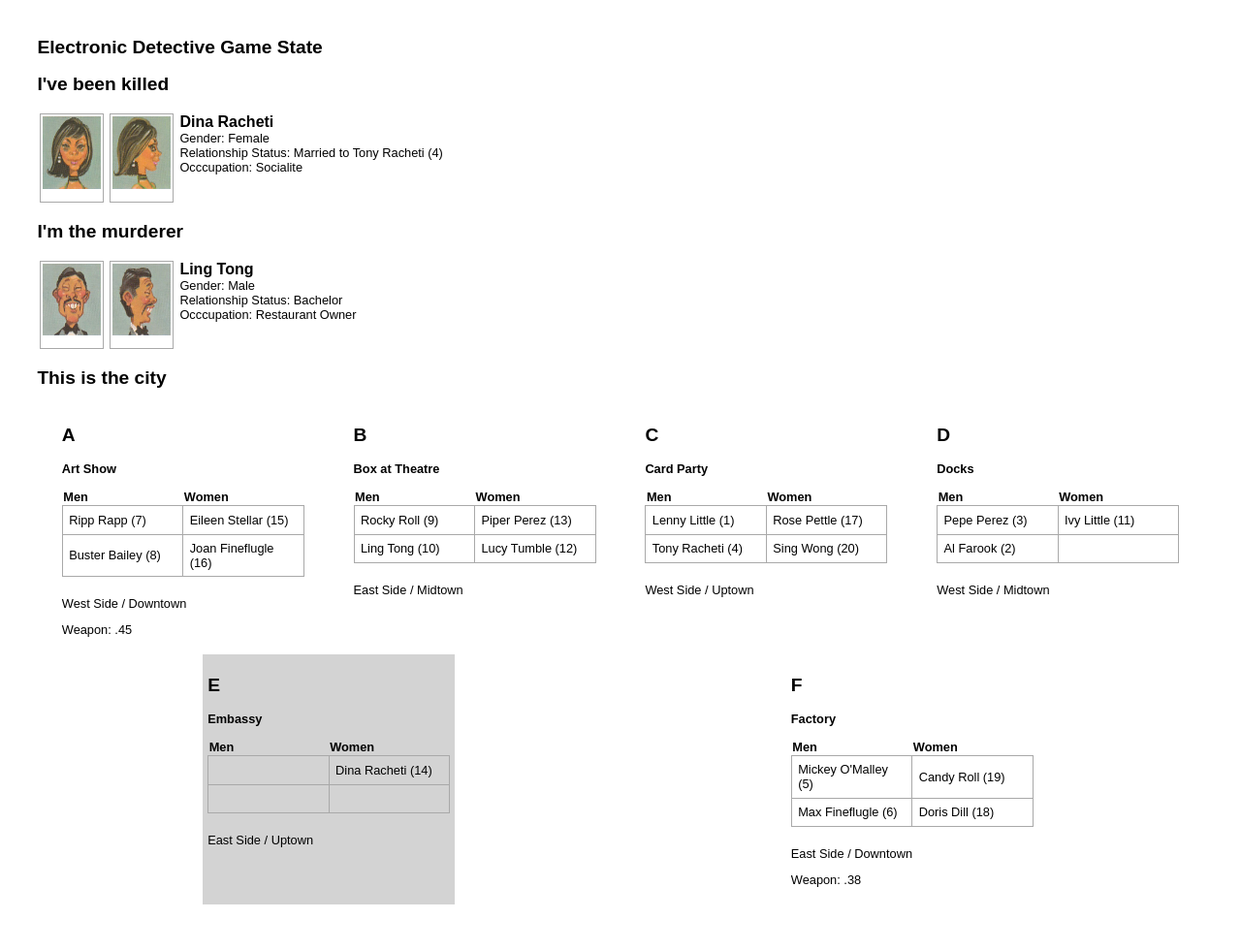
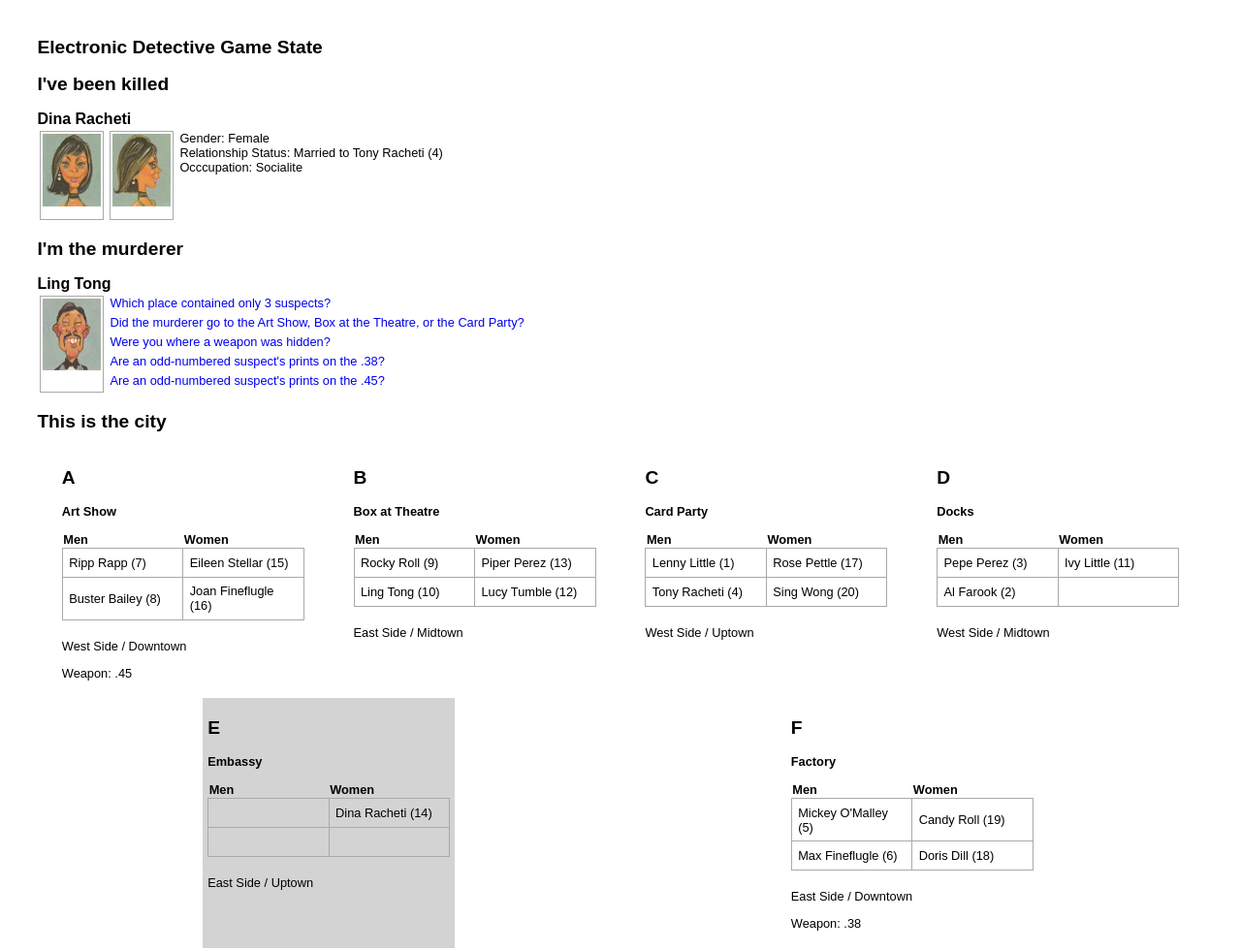
Before and after one commit to thefinitemonkey/electronic-detective, a React app: page / in a window 1280 px wide. Shown: the whole page at 97% size. Built offline with nearby package versions, Linux system fonts and the light colour scheme.

Commit message:
Add skeleton for callbacks to question clicks and basic answer display

```diff
--- a/public/json/questions.json
+++ b/public/json/questions.json
@@ -3,7 +3,10 @@
 		"id": 1,
 		"subject": "murderer",
 		"question": "Did the murderer go to the EAST SIDE?",
-		"responseText": "`${response} ? `Yes`:`No`, the murderer went to the ${response} ? `EAST SIDE`:`WEST SIDE``",
+		"responseText": {
+			"affirmative": "Yes, the murderer went to the EAST side",
+			"negative": "No, the murderer went to the WEST side"
+		},
 		"answerFunction": "checkEastSide"
 	},
 
@@ -67,7 +70,10 @@
 		"id": 9,
 		"subject": "suspect",
 		"question": "Were you on the EAST SIDE?",
-		"responseText": "`${response} ? `Yes, I was on the East side`:`No, I was on the West side``",
+		"responseText": {
+			"affirmative": "Yes, I was on the EAST side",
+			"negative": "No, I was on the WEST side"
+		},
 		"answerFunction": "checkEastSide"
 	},
 
--- /dev/null
+++ b/src/css/characters/Questions.css
@@ -0,0 +1,15 @@
+.Questions {
+    margin: 3px;
+}
+
+.Question {
+    margin-bottom: 5px;
+}
+
+.Question-clicked {
+    text-decoration: line-through;
+}
+
+.Question-unclicked {
+    text-decoration: none;
+}
--- a/src/js/GameManager.js
+++ b/src/js/GameManager.js
@@ -143,8 +143,6 @@ class GameManager extends Component {
         // Everyone scatter!
         this.scatterSuspects();
         this.tossWeapons();
-
-        console.log(this.state);
     }
 
 
@@ -242,6 +240,7 @@ class GameManager extends Component {
 
         // Put the two weapons at random locations from the remaining list of eligible locations
         const totoss = [];
+        const stateWeapons = [];
         for (let option of this.weapons) {
             option === this.state.weapon
               ? totoss.push({weapon: option, print: this.state.murderer.id})
@@ -252,11 +251,12 @@ class GameManager extends Component {
             const loc = workLocs[randpos];
             loc.weapon.type = item.weapon;
             loc.weapon.print = item.print;
+            stateWeapons.push ({type: item.weapon, print: item.print, location: loc});
             workLocs.splice(randpos, 1);
         }
 
         // Set the state with the updated location data
-        this.setState({locations: copyLocs});
+        this.setState({locations: copyLocs, weapons: stateWeapons});
     }
 
 
@@ -267,7 +267,8 @@ class GameManager extends Component {
                 <h2>I've been killed</h2>
                 <Character characterData={this.state.victim} renderType="full" />
                 <h2>I'm the murderer</h2>
-                <Character characterData={this.state.murderer} renderType="full" />
+                <Character characterData={this.state.murderer} murdererData={this.state.murderer}
+                           renderType="questions" />
                 <h2>This is the city</h2>
                 <div className="CityList">
                     {this.state.locations.map(location =>
--- a/src/js/characters/Character.js
+++ b/src/js/characters/Character.js
@@ -1,46 +1,187 @@
 // Character class for Electronic Detective
 
 
-import React from 'react';
+import React, {Component} from 'react';
 import "../../css/characters/Character.css";
+import CharacterQuestions from "./CharacterQuestions";
 
 
-const Character = function (props) {
-    const imgPath = "\\images\\characters\\";
-    const portraitImage = (props.characterData.images && props.characterData.images.portrait) || "";
-    const profileImage = (props.characterData.images && props.characterData.images.profile) || "";
+class Character extends Component {
+
+    constructor(props) {
+        super(props);
+        this.props = props;
+
+        this.state = {characterData: {}};
+
+        this.imgPath = "\\images\\characters\\";
+    }
+
+
+    componentWillReceiveProps = (props) => {
+        const newState = Object.assign({}, props);
+        this.setState(newState);
+    };
+
+
+    handleQuestionClick = (id) => {
+        // Find the question with the id
+        let question = {};
+        for (question of this.state.characterData.questions) {
+            if (question.id === id) break;
+        }
+
+        // Need to check which function to run for the selected question and then post back the answer
+        switch (question.answerFunction) {
+            case "checkEastSide":
+                this.checkEastSide(question.subject, question.responseText);
+                break;
+            case "checkMurdererGender":
+                this.checkMurdererGender(question.subject, question.responseText);
+                break;
+            case "checkTownLocation":
+                this.checkTownLocation(question.subject, question.responseText);
+                break;
+            case "checkMurderWeapon":
+                this.checkMurderWeapon(question.subject, question.responseText);
+                break;
+            case "check38Location":
+                this.check38Location(question.subject, question.responseText);
+                break;
+            case "check45Location":
+                this.check45Location(question.subject, question.responseText);
+                break;
+            case "checkEmptySeat":
+                this.checkEmptySeat(question.subject, question.responseText);
+                break;
+            case "checkPlaceName":
+                this.checkPlaceName(question.subject, question.responseText);
+                break;
+            case "checkWeaponLocation":
+                this.checkWeaponLocation(question.subject, question.responseText);
+                break;
+            case "check38Prints":
+                this.check38Prints(question.subject, question.responseText);
+                break;
+            case "check45Prints":
+                this.check45Prints(question.subject, question.responseText);
+                break;
+            default:
+        }
+
+    };
+
+
+    checkEastSide = (subject, response) => {
+        // Check whether the suspect or murderer was on the East side of town and display the
+        // appropriate response for the question
+        const side = subject === "suspect" ?
+            this.state.characterData.location.address.side :
+            this.state.murdererData.location.address.side;
+
+        const display = side === "East" ? response.affirmative : response.negative;
+
+        this.setState({answer: display});
+    };
+
+
+    checkMurdererGender = (subject, responseText) => {
+
+    };
+
+
+    checkTownLocation = (subject, responseText) => {
+
+    };
+
+
+    checkMurderWeapon = (subject, responseText) => {
+
+    };
+
+
+    check38Location = (subject, responseText) => {
+
+    };
+
+
+    check45Location = (subject, responseText) => {
+
+    };
+
+
+    checkEmptySeat = (subject, responseText) => {
+
+    };
+
+
+    checkPlaceName = (subject, responseText) => {
+
+    };
+
+
+    checkWeaponLocation = (subject, responseText) => {
+
+    };
+
+
+    check38Prints = (subject, responseText) => {
+
+    };
+
+
+    check45Prints = (subject, responseText) => {
+
+    };
+
+
+    render = () => {
+        const portraitImage = (this.state.characterData.images && this.state.characterData.images.portrait) || "";
+        const profileImage = (this.state.characterData.images && this.state.characterData.images.profile) || "";
 
         return (
             <div className="Character">
+                <div className="Character-name">{this.state.characterData.name}</div>
                 <div className="Character-info">
                     <div className="Character-images">
                         <div className="Character-image">
-                        <img src={imgPath + portraitImage} alt={props.characterData.name + ' face'}/>
+                            <img src={this.imgPath + portraitImage} alt={this.state.characterData.name +
+                            ' face'}/>
                         </div>
-                    {props.renderType === "full" ?
+                        {this.state.renderType === "full" ?
                             <div className="Character-image">
-                            <img src={imgPath + profileImage} alt={props.characterData.name + ' profile'}/>
+                                <img src={this.imgPath + profileImage} alt={this.state.characterData.name +
+                                ' profile'}/>
                             </div> : ""
                         }
                     </div>
+                    {this.state.renderType === "full" ?
                         <div className="Character-demographics">
-                    <div className="Character-name">{props.characterData.name}</div>
                             <div className="Character-text">
-                        Gender: {props.characterData.gender === "M" ? "Male" : "Female"}
+                                Gender: {this.state.characterData.gender === "M" ? "Male" : "Female"}
                             </div>
                             <div className="Character-text">
-                        Relationship Status: {props.characterData.relationshipStatus}
-                        {props.characterData.spouse
-                            ? ` to ${props.characterData.spouse} (${props.characterData.relationshipID})`
+                                Relationship Status: {this.state.characterData.relationshipStatus}
+                                {this.state.characterData.spouse
+                                    ? ` to ${this.state.characterData.spouse} (${this.state.characterData.relationshipID})`
                                     : ``}
                             </div>
                             <div className="Character-text">
-                        Occcupation: {props.characterData.occupation}
+                                Occcupation: {this.state.characterData.occupation}
                             </div>
+                        </div> : ""
+                    }
+                    {this.state.renderType === "questions" ?
+                        <CharacterQuestions questions={this.state.characterData.questions}
+                                            handleQuestionClick={this.handleQuestionClick}/> : ""
+                    }
                 </div>
-            </div>
+                {this.state.answer !== undefined ?
+                    <div className="Character-answer">{this.state.answer}</div> : ""
+                }
             </div>
         );
     }
+}
 
 export default Character;
--- /dev/null
+++ b/src/js/characters/CharacterQuestions.js
@@ -0,0 +1,50 @@
+// Character class for Electronic Detective
+
+
+import React, {Component} from 'react';
+import "../../css/characters/Questions.css";
+
+class CharacterQuestions extends Component {
+
+    constructor(props) {
+        super(props);
+        this.props = props;
+
+        const clickedState = [];
+        for (let i = 0; i ++; i < this.props.questions.length) {
+            clickedState.push(false);
+        }
+
+        this.state = {clicked: clickedState};
+    }
+
+    handleQuestionClick = (e, data) => {
+        // Don't let the standard browser click go anywhere
+        e.preventDefault();
+
+        // Update the state of the clicked item to true
+        const clickedState = this.state.clicked.slice(0);
+        clickedState[data - 1] = true;
+        this.setState({clicked: clickedState});
+
+        this.props.handleQuestionClick(data);
+    }
+
+    render = () => {
+        return (
+            <div className="Questions">
+                {this.props.questions && this.props.questions.map(question =>
+                    <div className="Question" key={question.id}>
+                        <a href={`question-link-${question.id}`} key={question.id}
+                           className={this.state.clicked[question.id - 1] ? "Question-clicked" : "Question-unclicked"}
+                           onClick={((e) => this.handleQuestionClick(e, question.id))}>
+                            {question.question}
+                        </a>
+                    </div>
+                )}
+            </div>
+        );
+    }
+}
+
+export default CharacterQuestions;
```
Also changed, not shown: src/css/characters/Character.css (line endings or trailing spaces). Lines whose indentation alone changed are shown as unchanged.
